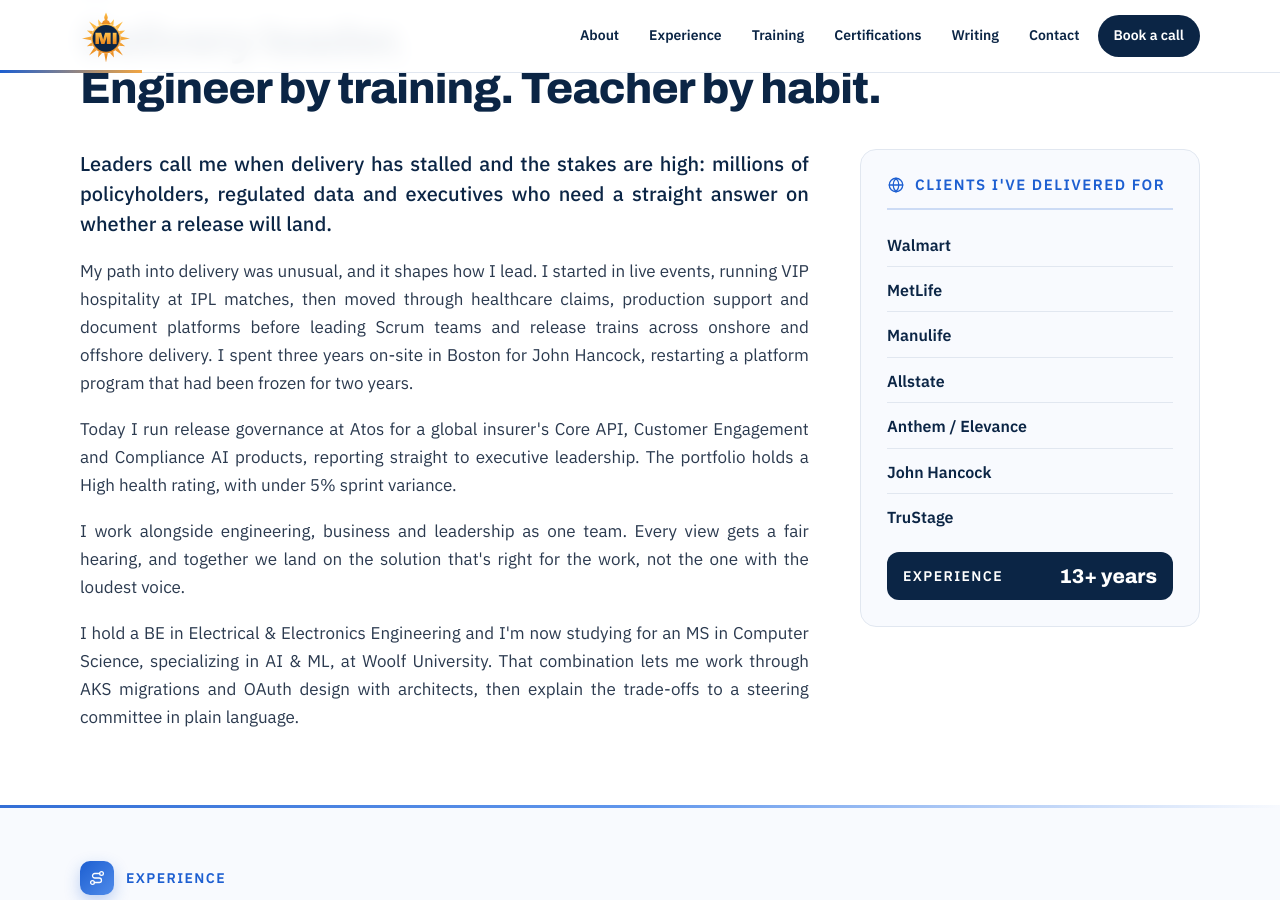
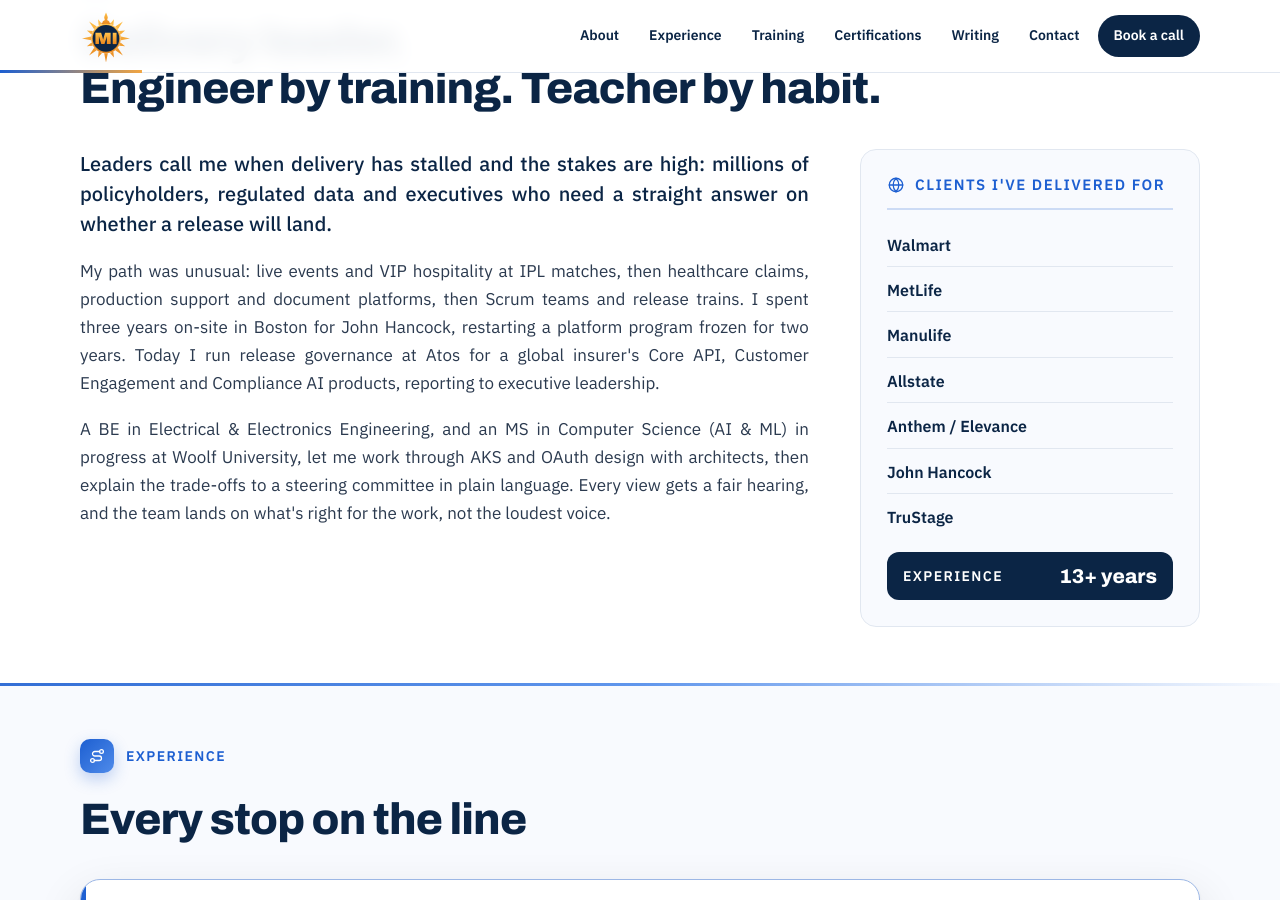
Before and after one commit to Madhan-I/Madhan-I.github.io, a Jekyll site: the page built from index.html, in a window 1280 px wide and 900 px high, scrolled down 998 px. Built offline with Jekyll 4.4.1, drawn with Linux system fonts in a browser that asks for light colours.

Commit message:
About: tighten to 3 paragraphs (~150 words), no new facts.
Co-Authored-By: Claude Opus 5.5 <noreply@anthropic.com>
Claude-Session: https://claude.ai/code/session_01MFRrTt7LBDdX57m85KHNGp

```diff
--- a/_data/profile.yml
+++ b/_data/profile.yml
@@ -71,10 +71,8 @@ metrics:
 about_title: "Delivery leader.|Engineer by training. Teacher by habit."
 about:
   - "Leaders call me when delivery has stalled and the stakes are high: millions of policyholders, regulated data and executives who need a straight answer on whether a release will land."
-  - "My path into delivery was unusual, and it shapes how I lead. I started in live events, running VIP hospitality at IPL matches, then moved through healthcare claims, production support and document platforms before leading Scrum teams and release trains across onshore and offshore delivery. I spent three years on-site in Boston for John Hancock, restarting a platform program that had been frozen for two years."
-  - "Today I run release governance at Atos for a global insurer's Core API, Customer Engagement and Compliance AI products, reporting straight to executive leadership. The portfolio holds a High health rating, with under 5% sprint variance."
-  - "I work alongside engineering, business and leadership as one team. Every view gets a fair hearing, and together we land on the solution that's right for the work, not the one with the loudest voice."
-  - "I hold a BE in Electrical & Electronics Engineering and I'm now studying for an MS in Computer Science, specializing in AI & ML, at Woolf University. That combination lets me work through AKS migrations and OAuth design with architects, then explain the trade-offs to a steering committee in plain language."
+  - "My path was unusual: live events and VIP hospitality at IPL matches, then healthcare claims, production support and document platforms, then Scrum teams and release trains. I spent three years on-site in Boston for John Hancock, restarting a platform program frozen for two years. Today I run release governance at Atos for a global insurer's Core API, Customer Engagement and Compliance AI products, reporting to executive leadership."
+  - "A BE in Electrical & Electronics Engineering, and an MS in Computer Science (AI & ML) in progress at Woolf University, let me work through AKS and OAuth design with architects, then explain the trade-offs to a steering committee in plain language. Every view gets a fair hearing, and the team lands on what's right for the work, not the loudest voice."
 
 clients:
   - Walmart
```
